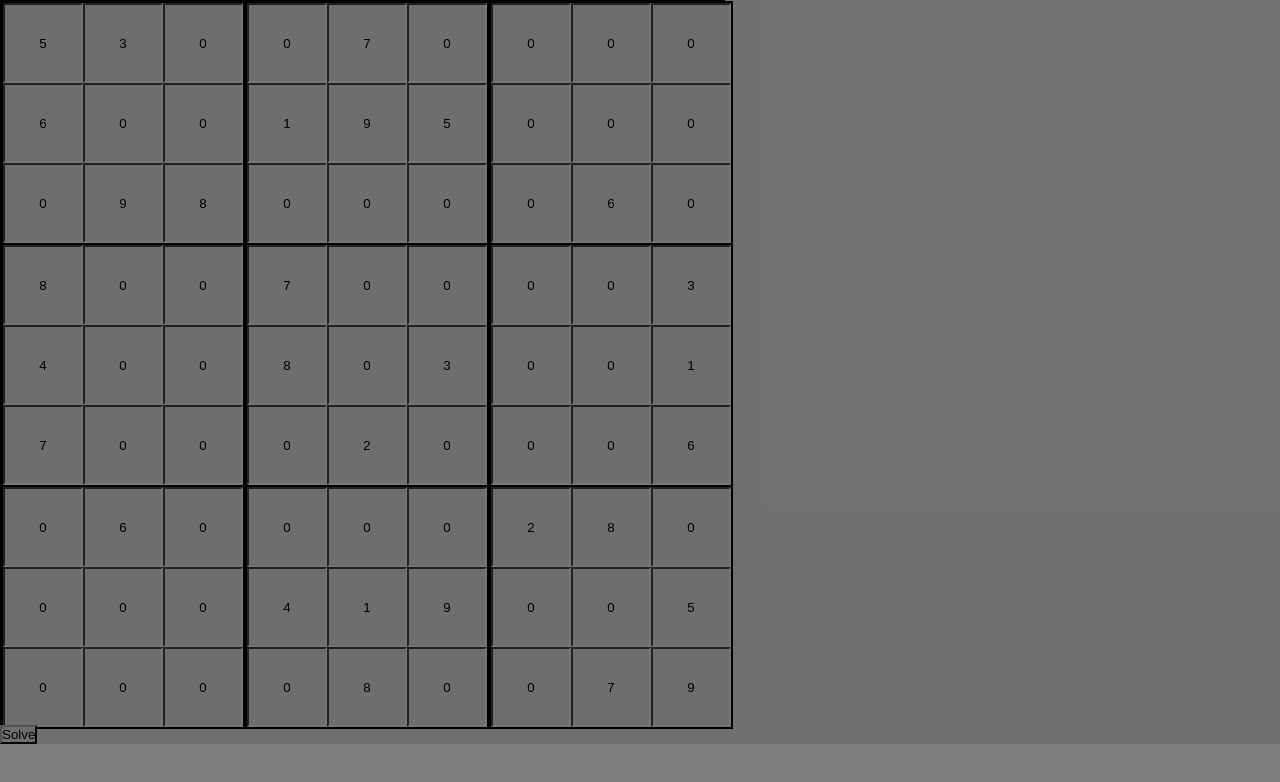
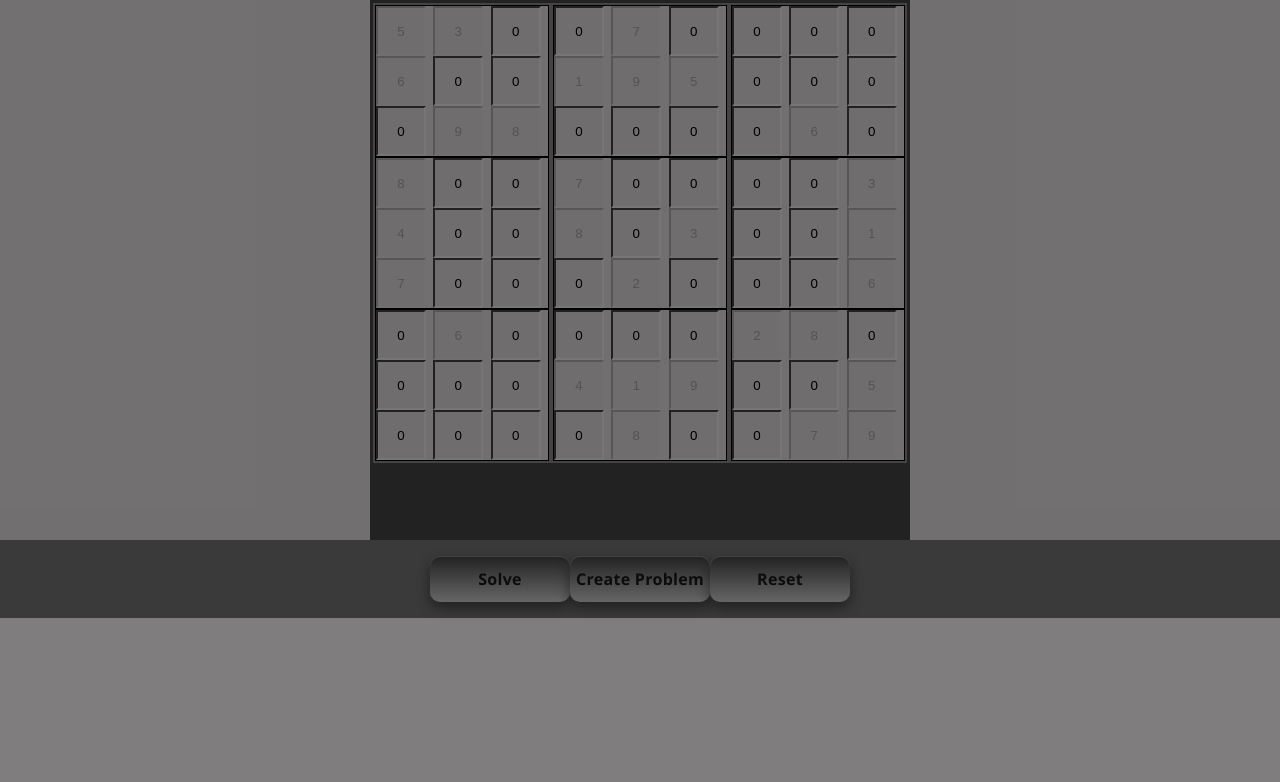
Before and after one commit to Ashu-vk/sudoku, an Angular app: page / in a window 1280 px wide. Shown: the top 782 px of the page. Built offline with nearby package versions, Linux system fonts and the light colour scheme.

Commit message:
added create problem and reset modified the view

```diff
--- a/angular.json
+++ b/angular.json
@@ -97,5 +97,8 @@
         }
       }
     }
+  },
+  "cli": {
+    "analytics": false
   }
 }
--- a/src/app/app.component.css
+++ b/src/app/app.component.css
@@ -303,20 +303,56 @@
   box-sizing: border-box;
   padding: 0;
   margin: 0;
+  font-family: "Segoe UI", Roboto, sans-serif;
 }
+
 #sudoku {
   display: grid;
-  grid-template-columns: auto auto auto;
-  grid-template-rows: auto auto auto;
-  column-gap: 0;
-  border: 1px solid black;
-  width: 725px;
-  height: 725px;
+  grid-template-columns: repeat(3, 1fr);
+  grid-template-rows: repeat(3, 1fr);
+  width: 540px;
+  height: 540px;
+  border: 3px solid #222;
+  background: #222;
+  margin-left: auto;
+  margin-right: auto;
 }
+
 .box {
   display: grid;
-  border: 1px solid black;
+  border: 2px solid #444;
+  background: #fff;
 }
+
+.controls {
+  display: flex;
+  justify-content: center;
+  padding: 16px 0;
+  background: #3a3a3a;
+}
+
+.solve-btn {
+  min-width: 140px;
+  padding: 12px 0;
+
+  font-size: 16px;
+  font-weight: 600;
+  letter-spacing: 0.3px;
+
+  color: #0c0c0c;
+  background: linear-gradient(180deg, #222, #666);
+
+  border: none;
+  border-radius: 10px;
+  cursor: pointer;
+
+  box-shadow:
+    inset 0 1px 0 rgba(255, 255, 255, 0.15),
+    0 6px 14px rgba(0, 0, 0, 0.45);
+
+  transition: all 0.18s ease;
+}
+
 
 /*#sudoku {*/
 /*  border: 1px solid black;*/
--- a/src/app/app.component.html
+++ b/src/app/app.component.html
@@ -7,8 +7,15 @@
     </ng-container>
   </div>
   </ng-container>
+
 </div>
+ <div class="controls">
+    <button class="solve-btn" (click)="solve()">Solve</button>
+    <button class="solve-btn" (click)="createProblem()">Create Problem</button>
+    <button class="solve-btn" (click)="reset()">Reset</button>
+  </div>
 
-<button (click)="solve()">Solve</button>
+
+
 <!--<button (click)="createProblem()">Create Problem</button>-->
 <router-outlet></router-outlet>
--- a/src/app/app.component.ts
+++ b/src/app/app.component.ts
@@ -26,15 +26,15 @@ export class AppComponent {
   //           [new BoxObject(0, true),new BoxObject(0, true),new BoxObject(0, true),new BoxObject(0, true),new BoxObject(0, true),new BoxObject(0, true),new BoxObject(0, true),new BoxObject(0, true),new BoxObject(0, true)]]
 
   sudoku = [
-    [new BoxObject(5, true), new BoxObject(3, true), new BoxObject(0, true), new BoxObject(0, true), new BoxObject(7, true), new BoxObject(0, true), new BoxObject(0, true), new BoxObject(0, true), new BoxObject(0, true)],
-    [new BoxObject(6, true), new BoxObject(0, true), new BoxObject(0, true), new BoxObject(1, true), new BoxObject(9, true), new BoxObject(5, true), new BoxObject(0, true), new BoxObject(0, true), new BoxObject(0, true)],
-    [new BoxObject(0, true), new BoxObject(9, true), new BoxObject(8, true), new BoxObject(0, true), new BoxObject(0, true), new BoxObject(0, true), new BoxObject(0, true), new BoxObject(6, true), new BoxObject(0, true)],
-    [new BoxObject(8, true), new BoxObject(0, true), new BoxObject(0, true), new BoxObject(7, true), new BoxObject(0, true), new BoxObject(0, true), new BoxObject(0, true), new BoxObject(0, true), new BoxObject(3, true)],
-    [new BoxObject(4, true), new BoxObject(0, true), new BoxObject(0, true), new BoxObject(8, true), new BoxObject(0, true), new BoxObject(3, true), new BoxObject(0, true), new BoxObject(0, true), new BoxObject(1, true)],
-    [new BoxObject(7, true), new BoxObject(0, true), new BoxObject(0, true), new BoxObject(0, true), new BoxObject(2, true), new BoxObject(0, true), new BoxObject(0, true), new BoxObject(0, true), new BoxObject(6, true)],
-    [new BoxObject(0, true), new BoxObject(6, true), new BoxObject(0, true), new BoxObject(0, true), new BoxObject(0, true), new BoxObject(0, true), new BoxObject(2, true), new BoxObject(8, true), new BoxObject(0, true)],
-    [new BoxObject(0, true), new BoxObject(0, true), new BoxObject(0, true), new BoxObject(4, true), new BoxObject(1, true), new BoxObject(9, true), new BoxObject(0, true), new BoxObject(0, true), new BoxObject(5, true)],
-    [new BoxObject(0, true), new BoxObject(0, true), new BoxObject(0, true), new BoxObject(0, true), new BoxObject(8, true), new BoxObject(0, true), new BoxObject(0, true), new BoxObject(7, true), new BoxObject(9, true)]
+    [new BoxObject(5, false), new BoxObject(3, false), new BoxObject(0, true), new BoxObject(0, true), new BoxObject(7, false), new BoxObject(0, true), new BoxObject(0, true), new BoxObject(0, true), new BoxObject(0, true)],
+    [new BoxObject(6, false), new BoxObject(0, true), new BoxObject(0, true), new BoxObject(1, false), new BoxObject(9, false), new BoxObject(5, false), new BoxObject(0, true), new BoxObject(0, true), new BoxObject(0, true)],
+    [new BoxObject(0, true), new BoxObject(9, false), new BoxObject(8, false), new BoxObject(0, true), new BoxObject(0, true), new BoxObject(0, true), new BoxObject(0, true), new BoxObject(6, false), new BoxObject(0, true)],
+    [new BoxObject(8, false), new BoxObject(0, true), new BoxObject(0, true), new BoxObject(7, false), new BoxObject(0, true), new BoxObject(0, true), new BoxObject(0, true), new BoxObject(0, true), new BoxObject(3, false)],
+    [new BoxObject(4, false), new BoxObject(0, true), new BoxObject(0, true), new BoxObject(8, false), new BoxObject(0, true), new BoxObject(3, false), new BoxObject(0, true), new BoxObject(0, true), new BoxObject(1, false)],
+    [new BoxObject(7, false), new BoxObject(0, true), new BoxObject(0, true), new BoxObject(0, true), new BoxObject(2, false), new BoxObject(0, true), new BoxObject(0, true), new BoxObject(0, true), new BoxObject(6, false)],
+    [new BoxObject(0, true), new BoxObject(6, false), new BoxObject(0, true), new BoxObject(0, true), new BoxObject(0, true), new BoxObject(0, true), new BoxObject(2, false), new BoxObject(8, false), new BoxObject(0, true)],
+    [new BoxObject(0, true), new BoxObject(0, true), new BoxObject(0, true), new BoxObject(4, false), new BoxObject(1, false), new BoxObject(9, false), new BoxObject(0, true), new BoxObject(0, true), new BoxObject(5, false)],
+    [new BoxObject(0, true), new BoxObject(0, true), new BoxObject(0, true), new BoxObject(0, true), new BoxObject(8, false), new BoxObject(0, true), new BoxObject(0, true), new BoxObject(7, false), new BoxObject(9, false)]
   ];
 
 
@@ -48,6 +48,19 @@ export class AppComponent {
         j.isEditable = false;
       }
     }));
+  }
+  reset() {
+    // Create distinct BoxObject instances for every cell so they are not shared
+    // (previous implementation used Array.fill which reused the same instance
+    // across multiple cells/rows and caused updates to propagate everywhere)
+    for (let r = 0; r < environment.gridSize; r++) {
+      if (!this.sudoku[r]) {
+        this.sudoku[r] = [];
+      }
+      for (let c = 0; c < environment.gridSize; c++) {
+        this.sudoku[r][c] = new BoxObject(0, true);
+      }
+    }
   }
 
   public async solveProblem(rowIndex: number, colIndex: number): Promise<boolean> {
--- a/src/app/app.module.ts
+++ b/src/app/app.module.ts
@@ -6,14 +6,16 @@ import { AppComponent } from './app.component';
 import { GridComponent } from './components/grid/grid.component';
 import { InputDivComponent } from './components/input-div/input-div.component';
 import {FormsModule} from "@angular/forms";
-import { IsValidDirective } from './directive/is-valid.directive';
+import { ViewNumberPipe } from './pipe/view-number.pipe';
+// import { IsValidDirective } from './directive/is-valid.directive';
 
 @NgModule({
   declarations: [
     AppComponent,
     GridComponent,
     InputDivComponent,
-    IsValidDirective,
+    ViewNumberPipe
+    // IsValidDirective,
   ],
   imports: [
     BrowserModule,
--- a/src/app/components/grid/grid.component.css
+++ b/src/app/components/grid/grid.component.css
@@ -5,5 +5,6 @@
   border: 1px solid black;
 }
 app-input-div {
-  width: 80px;
+  width: 50px;
+  height: 50px;
 }
--- a/src/app/components/input-div/input-div.component.css
+++ b/src/app/components/input-div/input-div.component.css
@@ -1,7 +1,7 @@
 
  input {
    display: block;
-  width: 80px;
-  height: 80px;
+  width: 100%;
+  height: 100%;
   text-align: center;
 }
--- a/src/app/components/input-div/input-div.component.html
+++ b/src/app/components/input-div/input-div.component.html
@@ -1 +1,2 @@
-  <input  [(ngModel)]="val.value" (keydown)="setValue($event)" />
+  <input  [ngModel]="val.value"
+   (keydown)="setValue($event)" [disabled] ="!val.isEditable"/>
--- /dev/null
+++ b/src/app/pipe/view-number.pipe.ts
@@ -0,0 +1,12 @@
+import { Pipe, PipeTransform } from '@angular/core';
+
+@Pipe({
+  name: 'viewNumber'
+})
+export class ViewNumberPipe implements PipeTransform {
+
+  transform(value: unknown, ...args: unknown[]): unknown {
+    return null;
+  }
+
+}
```
Also changed, not shown: src/app/components/input-div/input-div.component.ts (line endings or trailing spaces), 1 other file (tests, documents, lock files or other folders).
